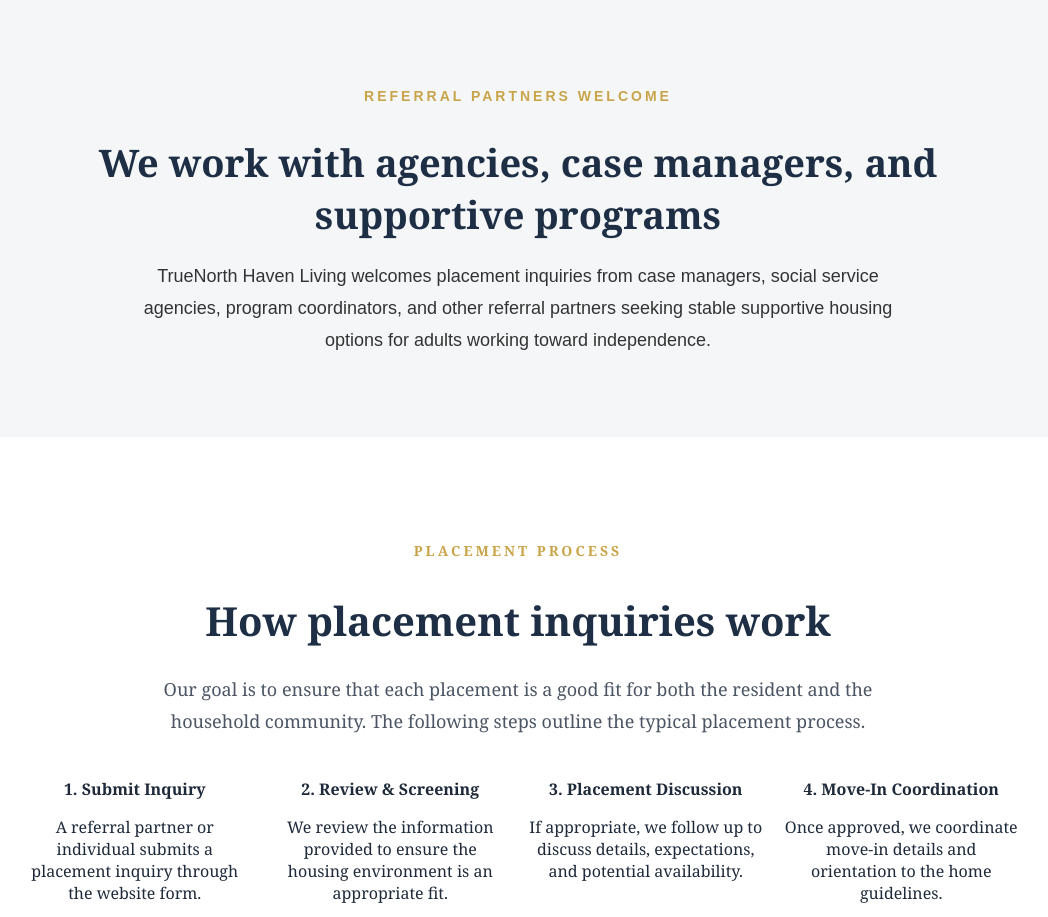
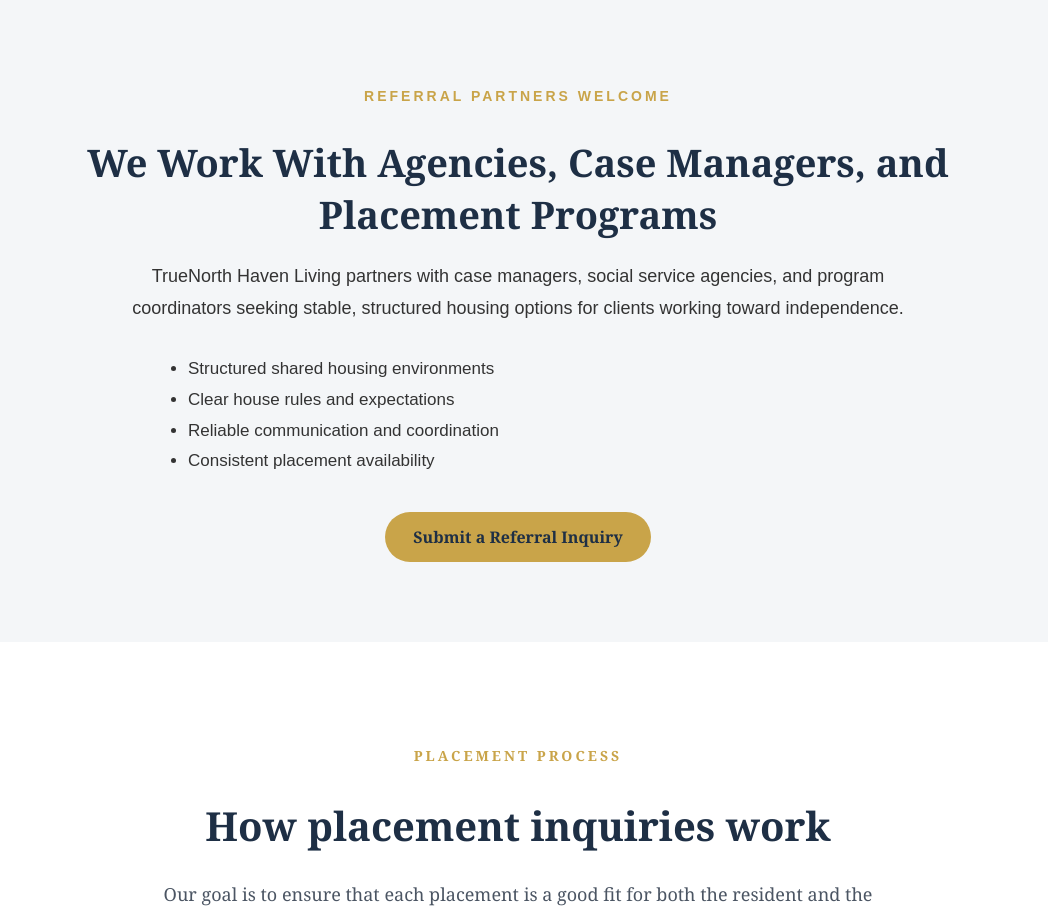
Before and after one commit to TrueNorthHaven/truenorth-haven-living, a Next.js app: page / in a window 1280 px wide. Shown: the part 6380-7297 px from the top of the page, without its empty margins (122-1170 px from the left). Built offline with nearby package versions, Linux system fonts and the light colour scheme.

Commit message:
Update ReferralPartners.tsx

```diff
--- a/app/components/ReferralPartners.tsx
+++ b/app/components/ReferralPartners.tsx
@@ -29,7 +29,7 @@ export default function ReferralPartners() {
             marginBottom: "20px",
           }}
         >
-          We work with agencies, case managers, and supportive programs
+          We Work With Agencies, Case Managers, and Placement Programs
         </h2>
 
         <p
@@ -39,14 +39,55 @@ export default function ReferralPartners() {
             lineHeight: 1.8,
             fontFamily: "Arial, sans-serif",
             maxWidth: "800px",
-            margin: "0 auto",
+            margin: "0 auto 30px auto",
           }}
         >
-          TrueNorth Haven Living welcomes placement inquiries from case
-          managers, social service agencies, program coordinators, and other
-          referral partners seeking stable supportive housing options for
-          adults working toward independence.
+          TrueNorth Haven Living partners with case managers, social service
+          agencies, and program coordinators seeking stable, structured housing
+          options for clients working toward independence.
         </p>
+
+        {/* BULLETS */}
+        <div
+          style={{
+            maxWidth: "700px",
+            margin: "0 auto",
+            textAlign: "left",
+          }}
+        >
+          <ul
+            style={{
+              fontSize: "17px",
+              lineHeight: 1.8,
+              color: "#333",
+              fontFamily: "Arial, sans-serif",
+              paddingLeft: "20px",
+            }}
+          >
+            <li>Structured shared housing environments</li>
+            <li>Clear house rules and expectations</li>
+            <li>Reliable communication and coordination</li>
+            <li>Consistent placement availability</li>
+          </ul>
+        </div>
+
+        {/* CTA BUTTON */}
+        <div style={{ marginTop: "35px" }}>
+          <a
+            href="#contact"
+            style={{
+              backgroundColor: "#C9A449",
+              color: "#1E2F45",
+              padding: "14px 28px",
+              borderRadius: "30px",
+              fontWeight: 600,
+              textDecoration: "none",
+              display: "inline-block",
+            }}
+          >
+            Submit a Referral Inquiry
+          </a>
+        </div>
       </div>
     </section>
   );
```
